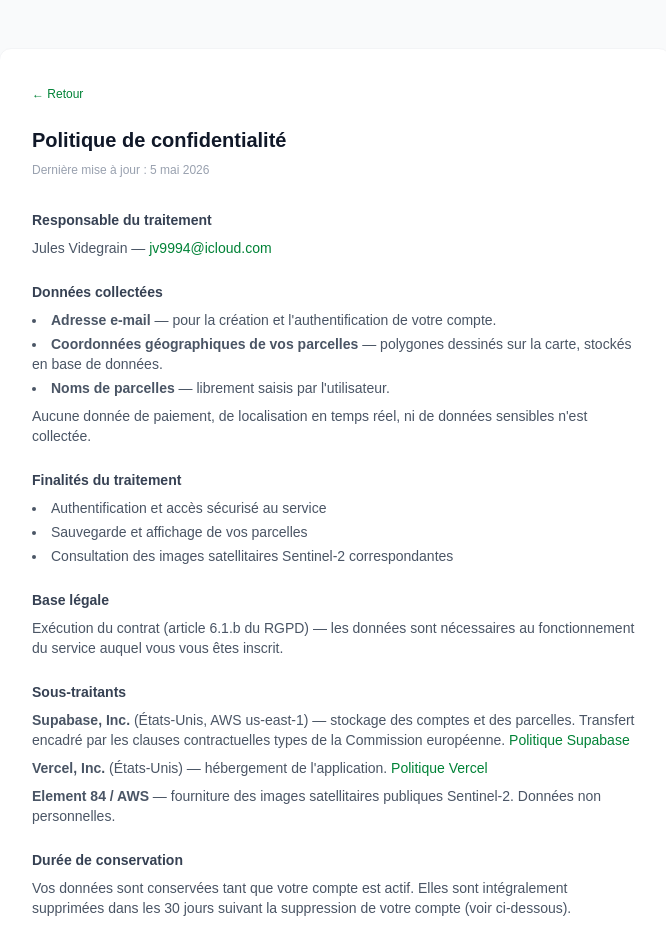
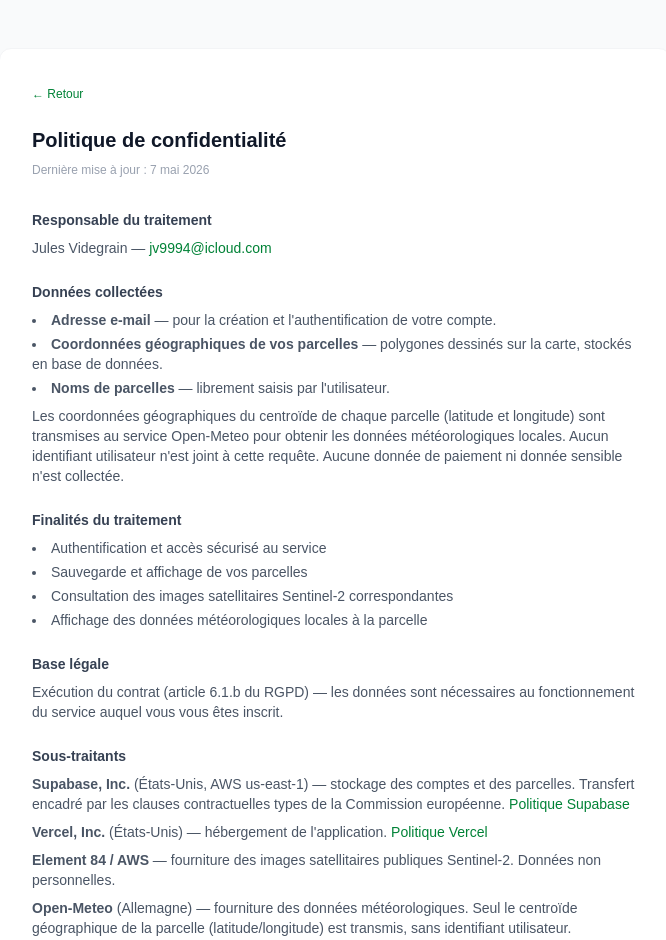
Before and after one commit to JulesV19/iParcel, a Next.js app: page /confidentialite in a window 1280 px wide. Shown: the top 940 px of the page, without its empty margins (305-971 px from the left). Built offline with nearby package versions, Linux system fonts and the light colour scheme.

Commit message:
added legal

```diff
--- a/app/confidentialite/page.tsx
+++ b/app/confidentialite/page.tsx
@@ -8,7 +8,7 @@ export default function Confidentialite() {
       <div className="max-w-2xl mx-auto bg-white rounded-xl border border-gray-100 p-8">
         <Link href="/" className="text-xs text-green-700 hover:underline mb-6 inline-block">← Retour</Link>
         <h1 className="text-xl font-bold text-gray-900 mb-2">Politique de confidentialité</h1>
-        <p className="text-xs text-gray-400 mb-8">Dernière mise à jour : 5 mai 2026</p>
+        <p className="text-xs text-gray-400 mb-8">Dernière mise à jour : 7 mai 2026</p>
 
         <section className="mb-6">
           <h2 className="text-sm font-semibold text-gray-700 mb-2">Responsable du traitement</h2>
@@ -25,7 +25,10 @@ export default function Confidentialite() {
             <li><strong>Noms de parcelles</strong> — librement saisis par l'utilisateur.</li>
           </ul>
           <p className="text-sm text-gray-600 mt-2">
-            Aucune donnée de paiement, de localisation en temps réel, ni de données sensibles n'est collectée.
+            Les coordonnées géographiques du centroïde de chaque parcelle (latitude et longitude)
+            sont transmises au service Open-Meteo pour obtenir les données météorologiques locales.
+            Aucun identifiant utilisateur n'est joint à cette requête.
+            Aucune donnée de paiement ni donnée sensible n'est collectée.
           </p>
         </section>
 
@@ -35,6 +38,7 @@ export default function Confidentialite() {
             <li>Authentification et accès sécurisé au service</li>
             <li>Sauvegarde et affichage de vos parcelles</li>
             <li>Consultation des images satellitaires Sentinel-2 correspondantes</li>
+            <li>Affichage des données météorologiques locales à la parcelle</li>
           </ul>
         </section>
 
@@ -61,6 +65,12 @@ export default function Confidentialite() {
             <div>
               <strong>Element 84 / AWS</strong> — fourniture des images satellitaires publiques
               Sentinel-2. Données non personnelles.
+            </div>
+            <div>
+              <strong>Open-Meteo</strong> (Allemagne) — fourniture des données météorologiques.
+              Seul le centroïde géographique de la parcelle (latitude/longitude) est transmis,
+              sans identifiant utilisateur.{' '}
+              <a href="https://open-meteo.com/en/terms" className="text-green-700 hover:underline" target="_blank" rel="noopener noreferrer">Conditions Open-Meteo</a>
             </div>
           </div>
         </section>
--- a/app/mentions-legales/page.tsx
+++ b/app/mentions-legales/page.tsx
@@ -39,11 +39,17 @@ export default function MentionsLegales() {
 
         <section className="mb-6">
           <h2 className="text-sm font-semibold text-gray-700 mb-2">Propriété intellectuelle</h2>
-          <p className="text-sm text-gray-600">
+          <p className="text-sm text-gray-600 mb-2">
             iParcel est un projet personnel. Les images satellitaires affichées sont issues du
             programme Copernicus de l'Agence Spatiale Européenne (ESA) — données Sentinel-2,
             distribuées via l'API publique Element 84 Earth Search. Leur usage est libre
             conformément à la Licence Copernicus.
+          </p>
+          <p className="text-sm text-gray-600">
+            Les données météorologiques sont fournies par{' '}
+            <a href="https://open-meteo.com" className="text-green-700 hover:underline" target="_blank" rel="noopener noreferrer">Open-Meteo</a>,
+            sous licence{' '}
+            <a href="https://creativecommons.org/licenses/by/4.0/" className="text-green-700 hover:underline" target="_blank" rel="noopener noreferrer">CC BY 4.0</a>.
           </p>
         </section>
 
```
